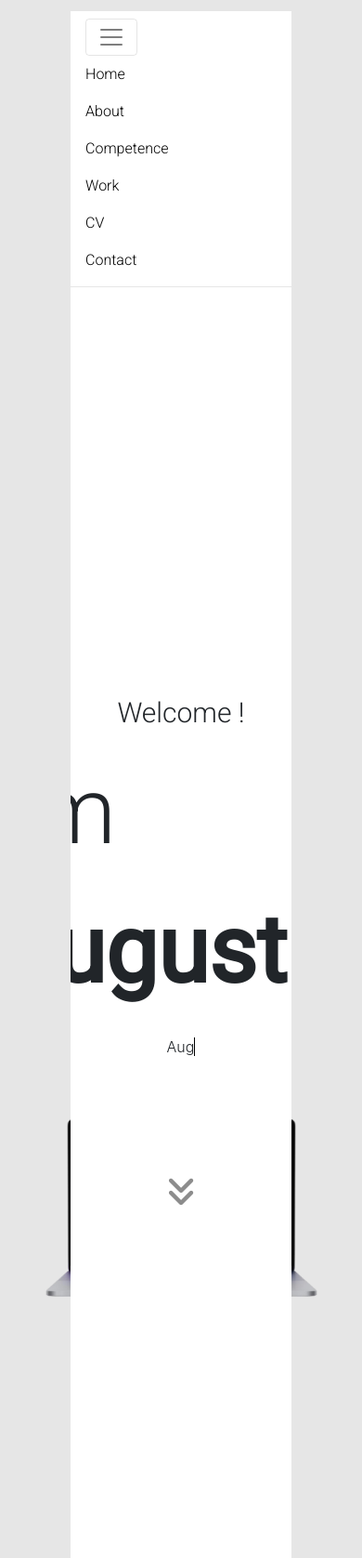
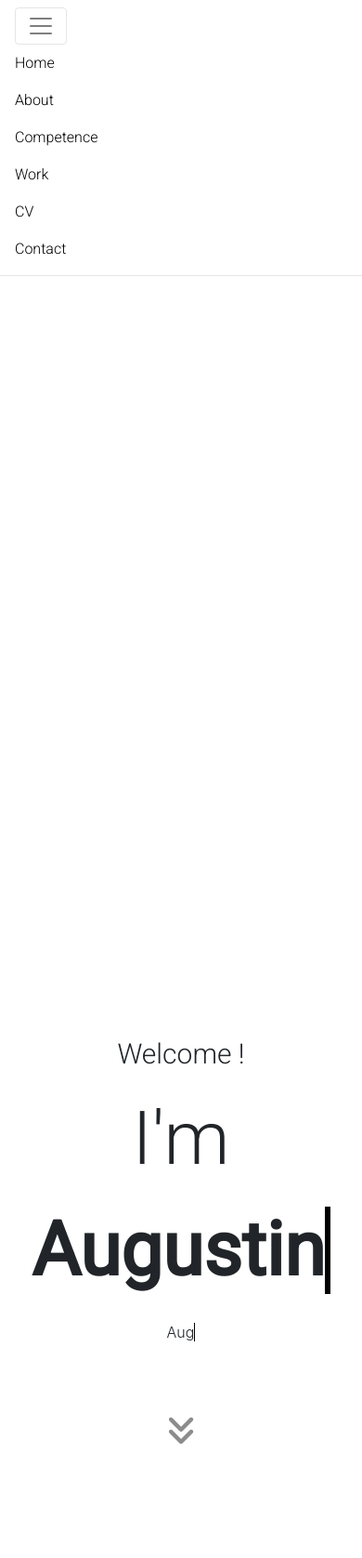
Before and after one commit to AugustinRibreau/augustinribreau.com, a PHP site: page / in a window 390 px wide. Shown: the top 1676 px of the page at 93% size. Run offline with PHP 8.4, Linux system fonts and the light colour scheme; style sheets or scripts are compiled from the project's sources; some libraries are stand-ins or nearby versions.

Commit message:
add responsive and last part

```diff
--- a/assets/scss/about.css
+++ b/assets/scss/about.css
@@ -16,10 +16,6 @@
 
 .me {
   height: 92%;
-}
-
-.aboutText {
-  line-height: 25px;
 }
 
 .myNameIsText {
--- a/assets/scss/firstPage.css
+++ b/assets/scss/firstPage.css
@@ -12,10 +12,12 @@
   color: #8c8c8c;
   line-height: 25px;
   font-size: 30px;
+  text-align: center;
 }
 
 .nameText {
   font-size: 100px;
+  text-align: center;
 }
 
 .nameText a {
--- a/assets/scss/main.scss
+++ b/assets/scss/main.scss
@@ -6,3 +6,4 @@
 @import "competence";
 @import "work";
 @import "contact";
+@import "responsive";
--- a/assets/scss/master.css
+++ b/assets/scss/master.css
@@ -32,9 +32,6 @@ body {
   margin-top: 3.15%;
   height: 73.1%;
   width: 61%;
-  /* margin-top: 57px;
-  height: 683px;
-  width: 1090px; */
   overflow: auto;
 }
 
--- /dev/null
+++ b/assets/scss/responsive.css
@@ -0,0 +1,111 @@
+/* Laptop L */
+@media (max-width: 1440px) {
+  .content-mbp16 {
+    margin-top: 10%;
+    height: 58%;
+  }
+  .fa-angle-double-down {
+    top: 100px;
+  }
+  .resumeMeText {
+    font-size: 30px;
+  }
+  .about__rightSize {
+    padding-top: 70px;
+  }
+  .workContent {
+    padding-top: 70px;
+  }
+}
+
+/* Before Laptop */
+@media (max-width: 1439px) {
+  .main {
+    background-image: url(../img/ipad.png);
+    background-size: 77vh;
+  }
+  .content-mbp16 {
+    margin-top: 3%;
+    height: 94.4%;
+    width: 671px;
+    border-radius: 5px;
+  }
+  .navbar {
+    width: 664px;
+    border-top-right-radius: 5px;
+    border-top-left-radius: 5px;
+  }
+  .about__rightSize {
+    width: 65%;
+    padding: 30px 20px 30px 100px;
+  }
+}
+
+@media (max-width: 990px) {
+  #navbarSupportedContent {
+    /* display: none; */
+  }
+}
+
+/* Tablette */
+@media (max-width: 766px) {
+  .main {
+    background: none;
+  }
+  .content-mbp16 {
+    margin-left: 0px;
+    margin-top: 0%;
+    height: 100%;
+    width: 100%;
+    border-radius: 0px;
+  }
+  .navbar {
+    width: 100%;
+    border-top-right-radius: 0px;
+    border-top-left-radius: 0px;
+  }
+  .nameText {
+    font-size: 80px;
+  }
+  .about__leftSize {
+    display: none !important;
+  }
+  .about__rightSize {
+    width: 100%;
+    padding: 10px;
+  }
+  .row {
+    margin: 0px;
+    width: 100%;
+    display: flex;
+    justify-content: center;
+    align-items: center;
+    flex-direction: column;
+  }
+  .workContent .row .col-4 {
+    max-width: 400px !important;
+  }
+  .workContent {
+    padding: 100px 0px 0px 0px;
+  }
+
+  #list-tab {
+    width: 100%;
+  }
+
+  #nav-tabContent {
+    padding: 50px 5px 5px 5px;
+  }
+}
+
+/* Mobile L */
+@media (max-width: 425px) {
+}
+
+/* Mobile M */
+@media (max-width: 375px) {
+}
+
+/* Mobile S */
+@media (max-width: 320px) {
+}
--- a/assets/scss/work.css
+++ b/assets/scss/work.css
@@ -1,6 +1,6 @@
 .workContent {
   width: 100%;
-  padding: 12px 50px 12px 12px;
+  padding: 70px 50px 12px 12px;
 }
 
 #convention ul {
--- a/index.html
+++ b/index.html
@@ -211,19 +211,37 @@
                       <a target="_blank" href="https://github.com/AugustinRibreau/JS_demineur">Github</a><br>
                     </p>
                   </div>
-                  <div class="tab-pane fade" id="list-settings" role="tabpanel" aria-labelledby="list-settings-list">...</div>
                 </div>
               </div>
             </div>
+
           </div>
         </div>
         <div id="contact" class="contactSection">
-          <div class="contactContent">
-
+          <div class="contactContent d-flex justify-content-center align-items-center flex-column">
+            <div class="contact__title">
+              <h1 class="section__text">Contact Me</h1>
+            </div>
+            <p class="section__text">Quick response: a few minutes to hours</p>
+            <div class="contact__info">
+              <a
+                target="_blank"
+                href="https://www.google.fr/maps/place/Nantes/@47.2383172,-1.6300956,12z/data=!3m1!4b1!4m5!3m4!1s0x4805ee81f0a8aead:0x40d37521e0ded30!8m2!3d47.218371!4d-1.553621"
+                class="section__text contact__text contact__text--lieu">📌 Nantes</a>
+              <a
+                target="_blank"
+                href="mailto:augustin@ribreau.co"
+                class="section__text contact__text">📨 augustin@ribreau.co</a>
+              <a
+                target="_blank"
+                href="https://augustin.ribreau.co/"
+                class="section__text contact__text">🌍 augustin.ribreau.co</a>
+            </div>
           </div>
         </div>
       </div>
     </div>
+    <script src="https://cdn.jsdelivr.net/npm/popper.js@1.16.0/dist/umd/popper.min.js" charset="utf-8"></script>
     <script
       src="https://code.jquery.com/jquery-3.4.1.slim.min.js"
       integrity="sha384-J6qa4849blE2+poT4WnyKhv5vZF5SrPo0iEjwBvKU7imGFAV0wwj1yYfoRSJoZ+n"
```
Also changed, not shown: assets/scss/contact.css (+54 -0 lines), assets/img/ipad.png (added), assets/img/iphone.png (added).
